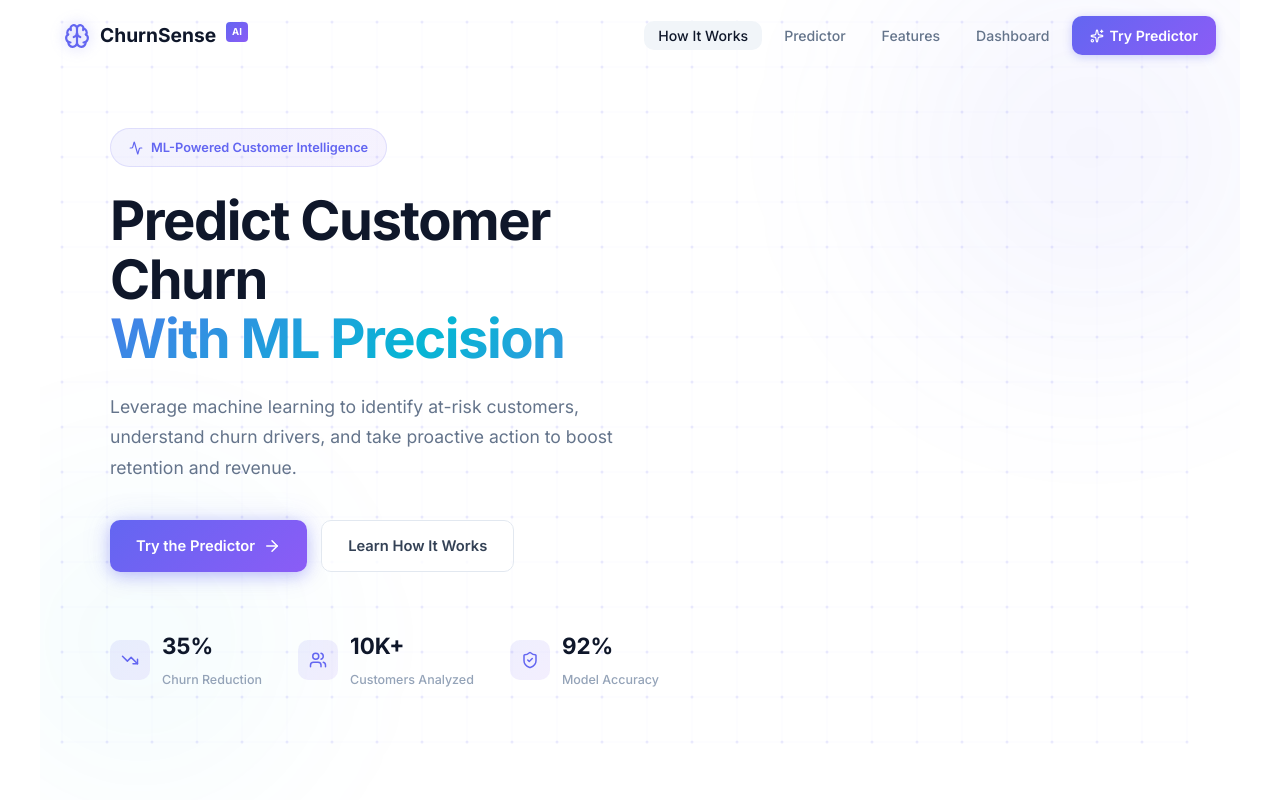
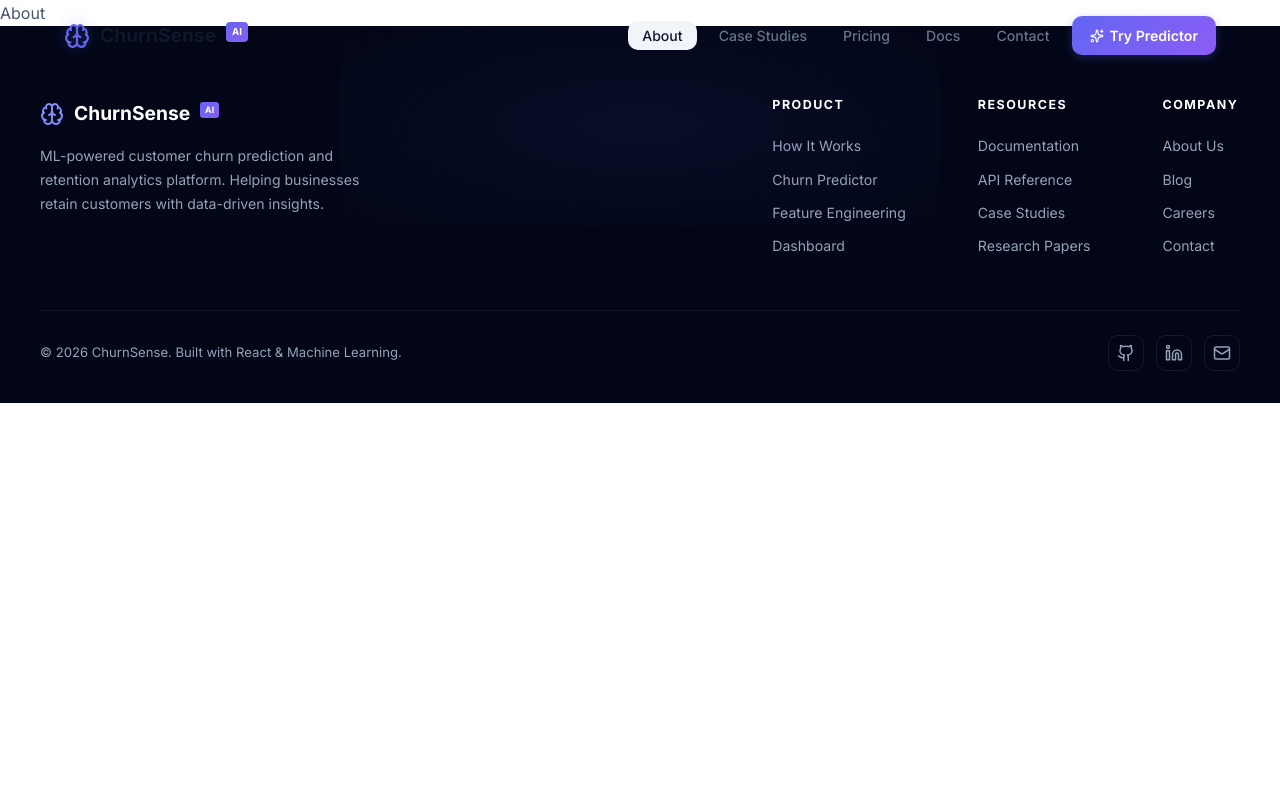
Before and after one commit to OmerTanveerofficial/churn-prediction-ml, a React (Vite) app: page /about in a window 1280 px wide. Shown: the top 800 px of the page. Built offline with nearby package versions, Linux system fonts and the light colour scheme.

Commit message:
Set up React Router with multi-page navigation

```diff
--- a/package.json
+++ b/package.json
@@ -13,6 +13,7 @@
     "lucide-react": "^0.577.0",
     "react": "^19.2.4",
     "react-dom": "^19.2.4",
+    "react-router-dom": "^7.13.1",
     "recharts": "^3.8.0"
   },
   "devDependencies": {
--- a/src/App.jsx
+++ b/src/App.jsx
@@ -1,27 +1,32 @@
+import { BrowserRouter, Routes, Route } from 'react-router-dom';
 import Navbar from './components/Navbar';
-import Hero from './components/Hero';
-import HowItWorks from './components/HowItWorks';
-import ChurnPredictor from './components/ChurnPredictor';
-import FeatureEngineering from './components/FeatureEngineering';
-import Dashboard from './components/Dashboard';
 import Footer from './components/Footer';
 import ScrollToTop from './components/ScrollToTop';
+import Home from './pages/Home';
+import About from './pages/About';
+import CaseStudies from './pages/CaseStudies';
+import Pricing from './pages/Pricing';
+import Documentation from './pages/Documentation';
+import Contact from './pages/Contact';
 import './App.css';
 
 function App() {
   return (
-    <>
+    <BrowserRouter>
       <Navbar />
       <main>
-        <Hero />
-        <HowItWorks />
-        <ChurnPredictor />
-        <FeatureEngineering />
-        <Dashboard />
+        <Routes>
+          <Route path="/" element={<Home />} />
+          <Route path="/about" element={<About />} />
+          <Route path="/case-studies" element={<CaseStudies />} />
+          <Route path="/pricing" element={<Pricing />} />
+          <Route path="/docs" element={<Documentation />} />
+          <Route path="/contact" element={<Contact />} />
+        </Routes>
       </main>
       <Footer />
       <ScrollToTop />
-    </>
+    </BrowserRouter>
   );
 }
 
--- a/src/components/Navbar.jsx
+++ b/src/components/Navbar.jsx
@@ -1,64 +1,61 @@
 import { useState, useEffect } from 'react';
+import { Link, useLocation } from 'react-router-dom';
 import { Brain, Menu, X, Sparkles } from 'lucide-react';
 
 export default function Navbar() {
   const [scrolled, setScrolled] = useState(false);
   const [menuOpen, setMenuOpen] = useState(false);
-  const [activeSection, setActiveSection] = useState('');
+  const location = useLocation();
 
   useEffect(() => {
-    const onScroll = () => {
-      setScrolled(window.scrollY > 40);
-      const sections = ['dashboard', 'features', 'predictor', 'how-it-works'];
-      for (const id of sections) {
-        const el = document.getElementById(id);
-        if (el && el.getBoundingClientRect().top < 200) {
-          setActiveSection(id);
-        }
-      }
-    };
+    const onScroll = () => setScrolled(window.scrollY > 40);
     window.addEventListener('scroll', onScroll);
     return () => window.removeEventListener('scroll', onScroll);
   }, []);
 
+  useEffect(() => {
+    setMenuOpen(false);
+    window.scrollTo(0, 0);
+  }, [location]);
+
   const links = [
-    { label: 'How It Works', href: '#how-it-works' },
-    { label: 'Predictor', href: '#predictor' },
-    { label: 'Features', href: '#features' },
-    { label: 'Dashboard', href: '#dashboard' },
+    { label: 'About', to: '/about' },
+    { label: 'Case Studies', to: '/case-studies' },
+    { label: 'Pricing', to: '/pricing' },
+    { label: 'Docs', to: '/docs' },
+    { label: 'Contact', to: '/contact' },
   ];
 
   return (
     <nav className={`navbar ${scrolled ? 'navbar--scrolled' : ''}`}>
       <div className="navbar__inner">
-        <a href="#" className="navbar__brand">
+        <Link to="/" className="navbar__brand">
           <div className="navbar__logo-wrap">
             <Brain size={26} />
             <div className="navbar__logo-glow" />
           </div>
           <span>ChurnSense</span>
           <span className="navbar__version">AI</span>
-        </a>
+        </Link>
         <button className="navbar__toggle" onClick={() => setMenuOpen(!menuOpen)} aria-label="Toggle menu">
           {menuOpen ? <X size={24} /> : <Menu size={24} />}
         </button>
         <ul className={`navbar__links ${menuOpen ? 'navbar__links--open' : ''}`}>
           {links.map(l => (
-            <li key={l.href}>
-              <a
-                href={l.href}
-                className={activeSection === l.href.slice(1) ? 'navbar__link--active' : ''}
-                onClick={() => setMenuOpen(false)}
+            <li key={l.to}>
+              <Link
+                to={l.to}
+                className={location.pathname === l.to ? 'navbar__link--active' : ''}
               >
                 {l.label}
-              </a>
+              </Link>
             </li>
           ))}
           <li>
-            <a href="#predictor" className="navbar__cta" onClick={() => setMenuOpen(false)}>
+            <Link to="/#predictor" className="navbar__cta">
               <Sparkles size={14} />
               Try Predictor
-            </a>
+            </Link>
           </li>
         </ul>
       </div>
--- /dev/null
+++ b/src/pages/About.jsx
@@ -0,0 +1,3 @@
+export default function About() {
+  return <div>About</div>;
+}
--- /dev/null
+++ b/src/pages/CaseStudies.jsx
@@ -0,0 +1,3 @@
+export default function CaseStudies() {
+  return <div>Case Studies</div>;
+}
--- /dev/null
+++ b/src/pages/Contact.jsx
@@ -0,0 +1,3 @@
+export default function Contact() {
+  return <div>Contact</div>;
+}
--- /dev/null
+++ b/src/pages/Documentation.jsx
@@ -0,0 +1,3 @@
+export default function Documentation() {
+  return <div>Documentation</div>;
+}
--- /dev/null
+++ b/src/pages/Home.jsx
@@ -0,0 +1,17 @@
+import Hero from '../components/Hero';
+import HowItWorks from '../components/HowItWorks';
+import ChurnPredictor from '../components/ChurnPredictor';
+import FeatureEngineering from '../components/FeatureEngineering';
+import Dashboard from '../components/Dashboard';
+
+export default function Home() {
+  return (
+    <>
+      <Hero />
+      <HowItWorks />
+      <ChurnPredictor />
+      <FeatureEngineering />
+      <Dashboard />
+    </>
+  );
+}
--- /dev/null
+++ b/src/pages/Pricing.jsx
@@ -0,0 +1,3 @@
+export default function Pricing() {
+  return <div>Pricing</div>;
+}
```
Also changed, not shown: 1 other file (tests, documents, lock files or other folders).
